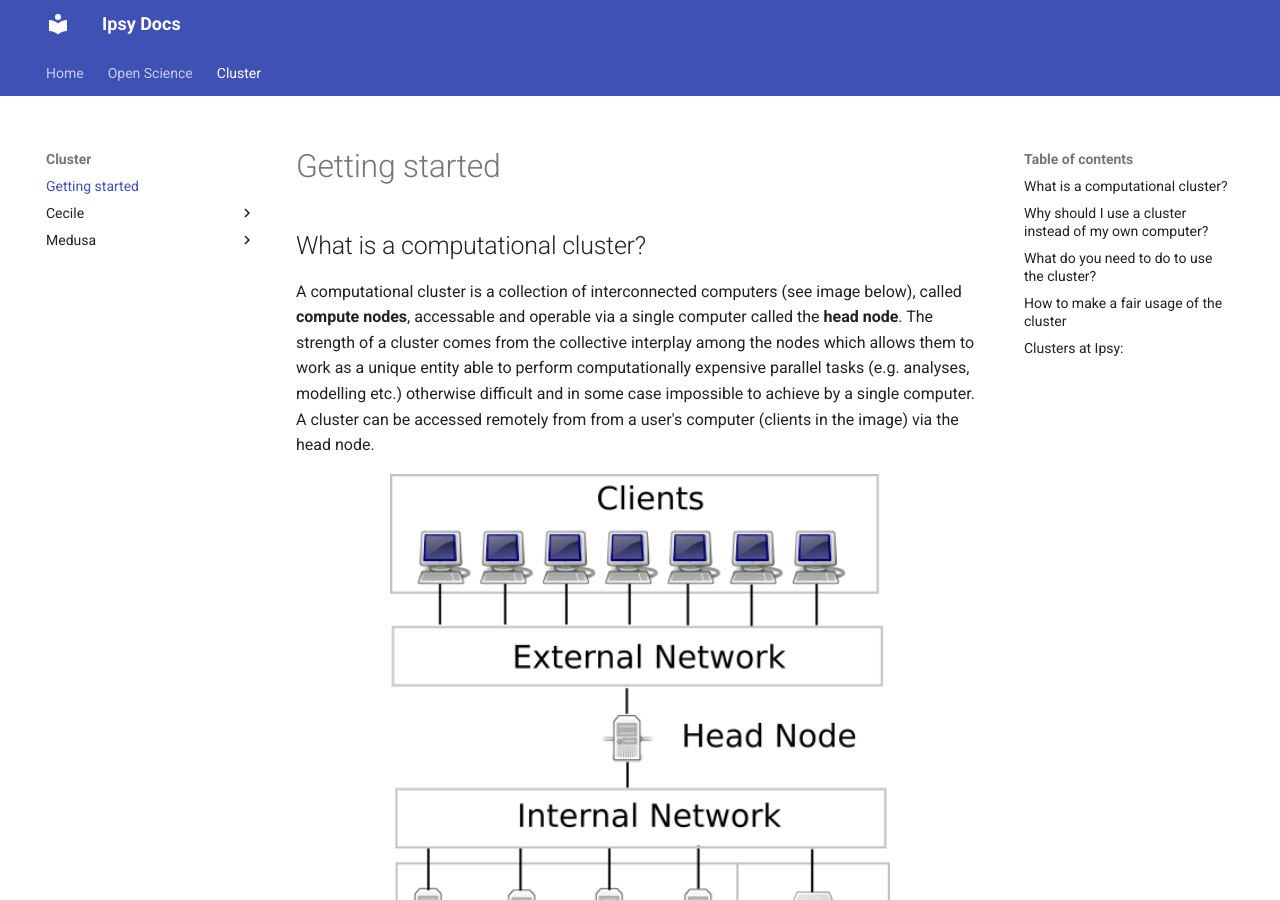
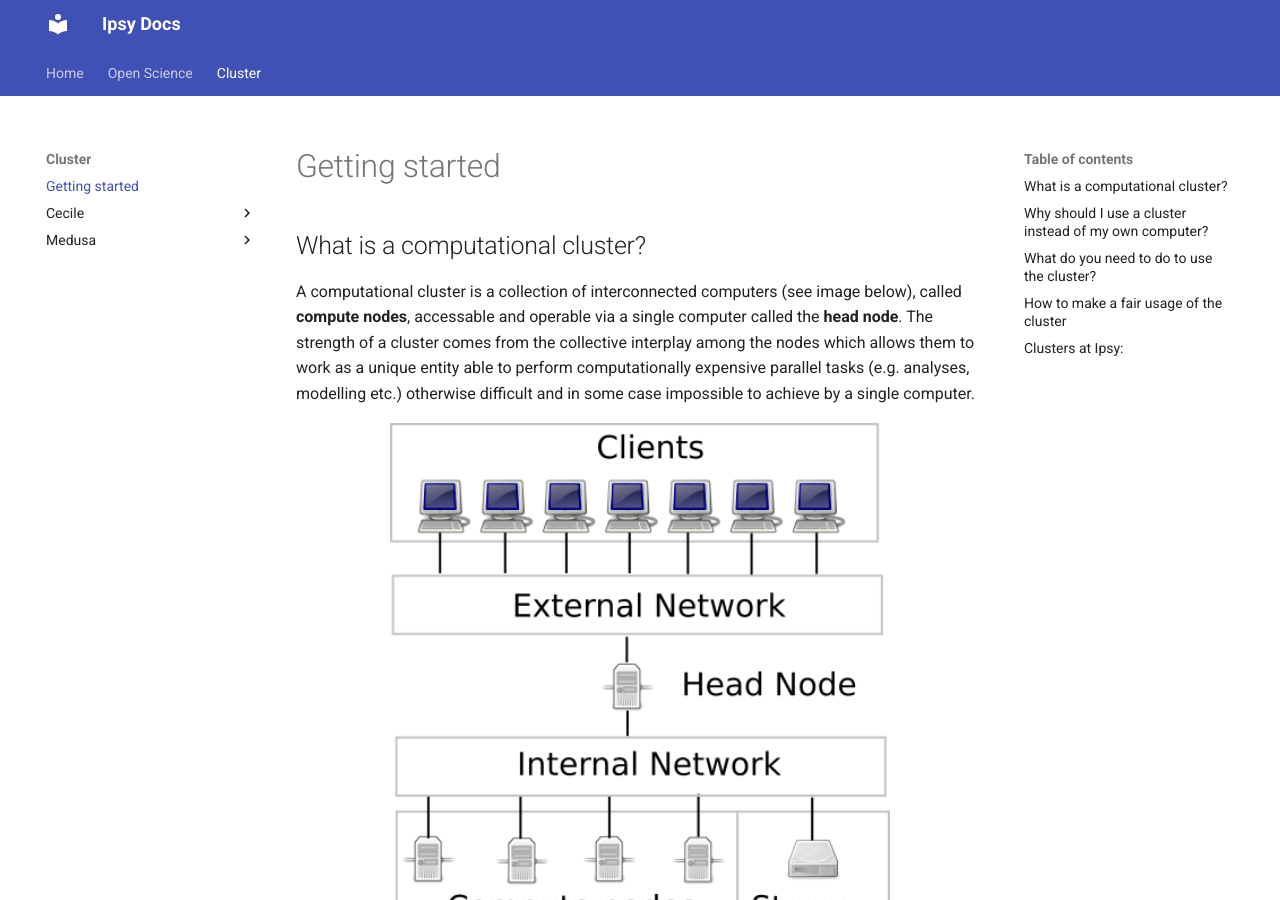
Before and after one commit to pvavra/temp-ipsy, an MkDocs documentation site: the page built from docs/cluster/index.md, in a window 1280 px wide and 900 px high. Built offline with MkDocs 1.6.1 and Material for MkDocs 9.7.7, drawn with Linux system fonts in a browser that asks for light colours.

Commit message:
Delete sentence in the intro

```diff
--- a/docs/cluster/index.md
+++ b/docs/cluster/index.md
@@ -2,7 +2,7 @@
 
 ## What is a computational cluster?
 
-A computational cluster is a collection of interconnected computers (see image below), called **compute nodes**, accessable and operable via a single computer called the **head node**. The strength of a cluster comes from the collective interplay among the nodes which allows them to work as a unique entity able to perform computationally expensive parallel tasks (e.g. analyses, modelling etc.) otherwise difficult and in some case impossible to achieve by a single computer. A cluster can be accessed remotely from from a user's computer (clients in the image) via the head node.
+A computational cluster is a collection of interconnected computers (see image below), called **compute nodes**, accessable and operable via a single computer called the **head node**. The strength of a cluster comes from the collective interplay among the nodes which allows them to work as a unique entity able to perform computationally expensive parallel tasks (e.g. analyses, modelling etc.) otherwise difficult and in some case impossible to achieve by a single computer.
 
 <figure markdown="span">
   ![Cluster](images/cluster.png){ width="500" }
```
